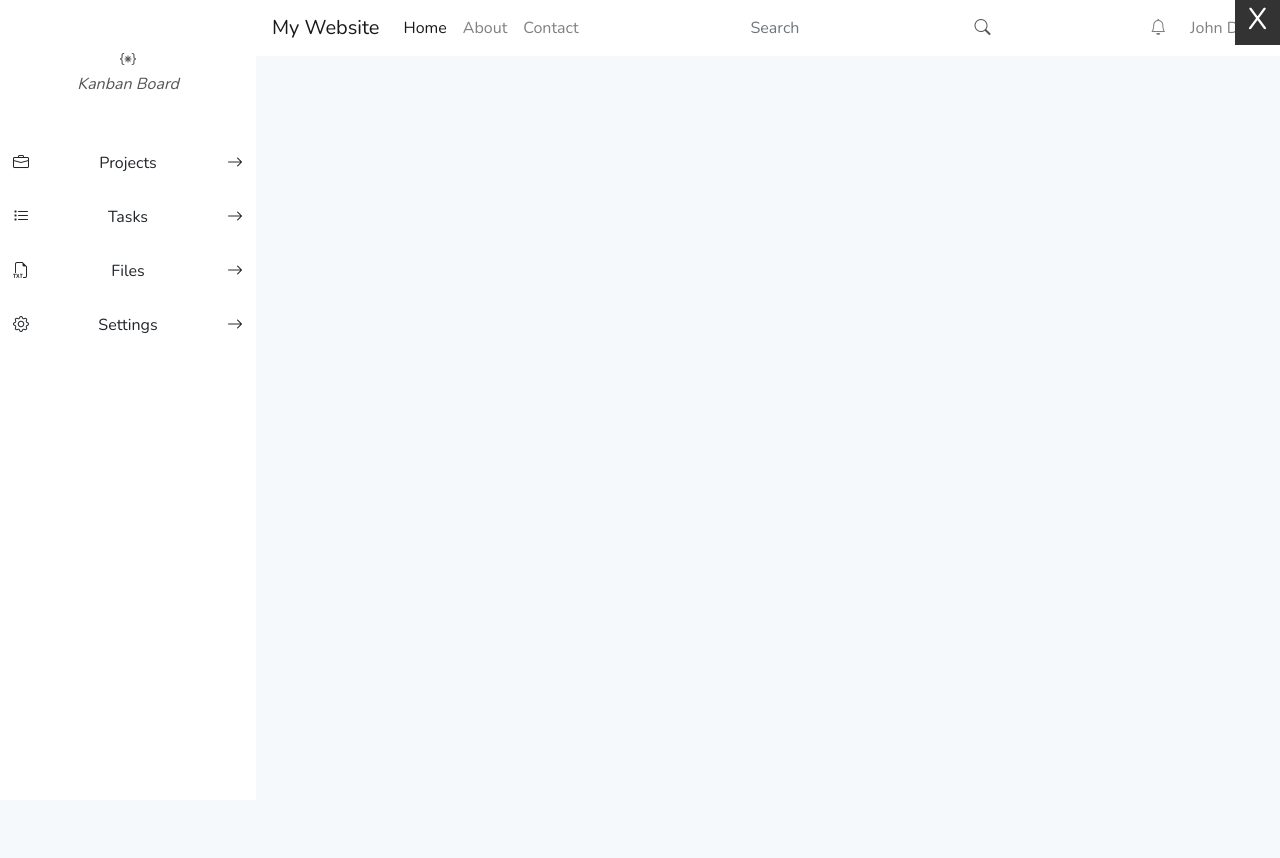
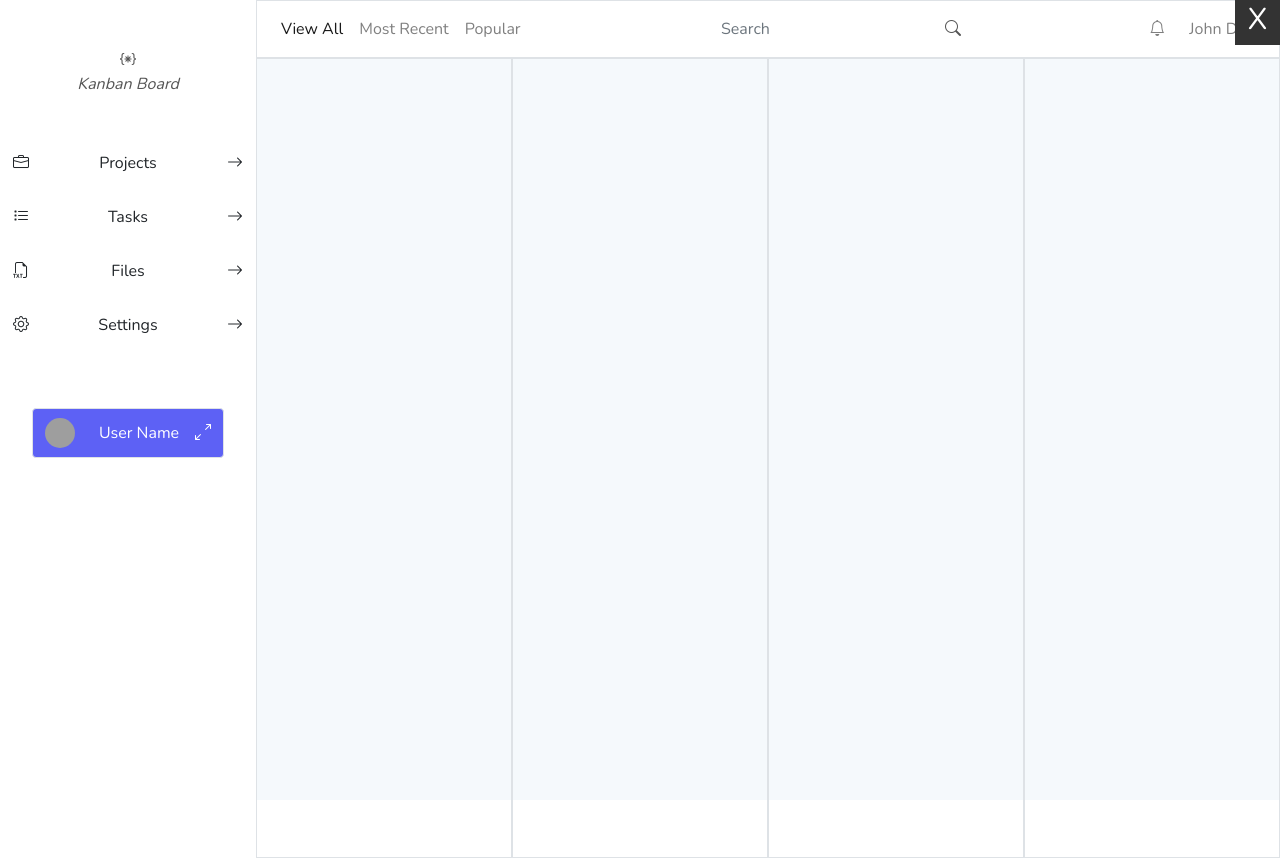
Before and after one commit to anthonyfdunphy/kanban-project, a Django app: page / in a window 1280 px wide. Before the commit the page ends 333 px from the top, so only its background shows below. Run offline with Django 3.2, Linux system fonts and the light colour scheme; some libraries are stand-ins or nearby versions; grey boxes are pictures that could not be loaded.

Commit message:
kanban styling pretty much complete

```diff
--- a/kanban/home/templates/home/index.html
+++ b/kanban/home/templates/home/index.html
@@ -19,7 +19,7 @@
     <body>
         <div class="home-container">
             <div class="sidebar">
-                <div class="tab" onclick="toggleSidebar()">X</div>
+                <div class="tab" id="click-id" onclick="toggleSidebar()">X</div>
                 <div class="logo w-100 my-5 text-center">
                     <i class="bi bi-braces-asterisk"><p class="">Kanban Board</p> </i>
                 </div>
@@ -80,24 +80,35 @@
                     <li class="list-group-item">Create Project</li>
                 </div>
 
+                <div class="profile-sidebar my-5">
+                  <button class="profile-btn btn rounded-5 position-relative border border-black d-flex align-items-center">
+                    <img src="https://images.unsplash.com/photo-1494790108377-be9c29b29330?ixlib=rb-4.0.3&ixid=MnwxMjA3fDB8MHxwaG90by1wYWdlfHx8fGVufDB8fHx8&auto=format&fit=crop&w=687&q=80" alt="Profile image" style="border-radius: 50%; width: 30px; height: 30px;">
+                    <span class="flex-grow-1 ml-2">User Name</span>
+                    <i class="bi bi-arrows-angle-expand"></i>
+                  </button>
+                </div>
+
+
+
+
 
             </div>
             <div class="content">
-                <nav class="navbar navbar-expand-lg navbar-light bg-white">
-                    <a class="navbar-brand" href="#">My Website</a>
+                <!-- Navbar code -->
+                <nav class="navbar navbar-expand-lg navbar-light bg-white border border-black">
                     <button class="navbar-toggler" type="button" data-toggle="collapse" data-target="#navbarNav" aria-controls="navbarNav" aria-expanded="false" aria-label="Toggle navigation">
                       <span class="navbar-toggler-icon"></span>
                     </button>
                     <div class="collapse navbar-collapse" id="navbarNav">
                       <ul class="navbar-nav mr-auto">
                         <li class="nav-item active">
-                          <a class="nav-link" href="#">Home</a>
+                          <a class="nav-link" href="#">View All</a>
                         </li>
                         <li class="nav-item">
-                          <a class="nav-link" href="#">About</a>
+                          <a class="nav-link" href="#">Most Recent</a>
                         </li>
                         <li class="nav-item">
-                          <a class="nav-link" href="#">Contact</a>
+                          <a class="nav-link" href="#">Popular</a>
                         </li>
                       </ul>
                       <form class="form-inline my-2 my-lg-0">
@@ -129,7 +140,24 @@
                         </li>
                       </ul>
                     </div>
-                  </nav>
+                </nav>
+
+                <!-- To Do List etc code -->
+                <div class="row">
+                  <div class="col col-sm-6 col-md-3 border border-black">
+                    <!-- Column 1 content -->
+                  </div>
+                  <div class="col col-sm-6 col-md-3 border border-black">
+                    <!-- Column 2 content -->
+                  </div>
+                  <div class="col col-sm-6 col-md-3 border border-black">
+                    <!-- Column 3 content -->
+                  </div>
+                  <div class="col col-sm-6 col-md-3 border border-black">
+                    <!-- Column 4 content -->
+                  </div>
+                </div>
+
             </div>
         </div>
     </body>
--- /dev/null
+++ b/kanban/requirements.txt
@@ -0,0 +1,4 @@
+asgiref==3.6.0
+Django==3.2.18
+pytz==2022.7.1
+sqlparse==0.4.3
--- a/kanban/static/css/base.css
+++ b/kanban/static/css/base.css
@@ -4,6 +4,8 @@
 }
 
 :root{
+    --opacity-level: 1;
+
     --tab-width: 20%;
     --tab-open: 0px;
     --tab-closed: -40px;
@@ -38,6 +40,7 @@ body {
 }
 
 .sidebar {
+    /* opacity: var(--opacity-level); */
     background-color: white;
     width: var(--tab-width);
     transition: width 0.3s ease-in-out;
@@ -127,3 +130,40 @@ li.list-group-item {
     font-weight: bold;
     background-color: #F5F9FC;
 }
+
+.profile-btn:focus,
+.profile-btn:active,
+.profile-btn.active {
+  outline: none;
+  text-decoration: none;
+}
+
+.profile-btn:hover{
+    text-decoration: none;
+}
+
+/* profile button */
+.profile-sidebar{
+    margin: 0;
+    padding: 0;
+    width: 100%;
+    display: flex;
+    justify-content: center;
+    align-items: center;
+}
+
+.profile-btn{
+    justify-content: center;
+    align-items: center;
+    width: 75%;
+    height: 50px;
+    color: white;
+    background-color: #5d61f5;
+}
+
+.row{
+    margin: 0;
+    padding: 0;
+    height: 100%;
+    width: 100%;
+}
--- a/kanban/static/js/script.js
+++ b/kanban/static/js/script.js
@@ -8,10 +8,12 @@ function toggleSidebar() {
     tab.addEventListener('click', function() {
       if (sidebar.classList.contains('open')) {
         console.log("The sidebar is open.");
-        document.documentElement.style.setProperty('--tab-width', '20%')
+        document.documentElement.style.setProperty('--tab-width', '20%');
+        document.documentElement.style.setProperty('--opacity-level','1');
       } else {
         console.log("The sidebar is closed.");
-        document.documentElement.style.setProperty('--tab-width', '0%')
+        document.documentElement.style.setProperty('--tab-width', '0%');
+        document.documentElement.style.setProperty('--opacity-level','0');
       }
     });
   }
```
